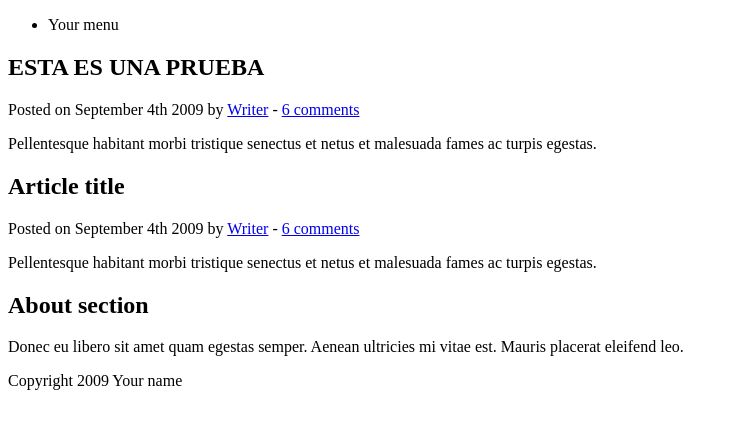
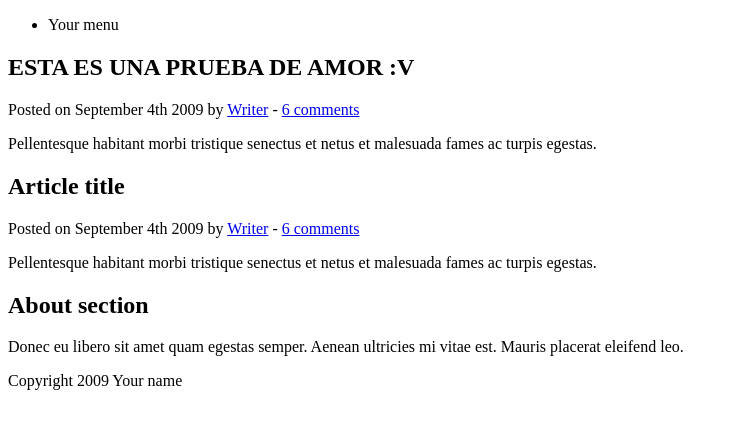
Before and after one commit to diraxd777/demo-repo2, a plain HTML site: page index.html in a window 1280 px wide. Shown: the whole page, without its empty margins (0-738 px from the left). Drawn offline with Linux system fonts and the light colour scheme.

Commit message:
Se modifico index.html agregando DE AMOR :V

```diff
--- a/index.html
+++ b/index.html
@@ -21,7 +21,7 @@
 
 		<article>
 			<header>
-				<h2>ESTA ES UNA PRUEBA</h2>
+				<h2>ESTA ES UNA PRUEBA DE AMOR :V</h2>
 				<p>Posted on <time datetime="2009-09-04T16:31:24+02:00">September 4th 2009</time> by <a href="#">Writer</a> - <a href="#comments">6 comments</a></p>
 			</header>
 			<p>Pellentesque habitant morbi tristique senectus et netus et malesuada fames ac turpis egestas.</p>
```
